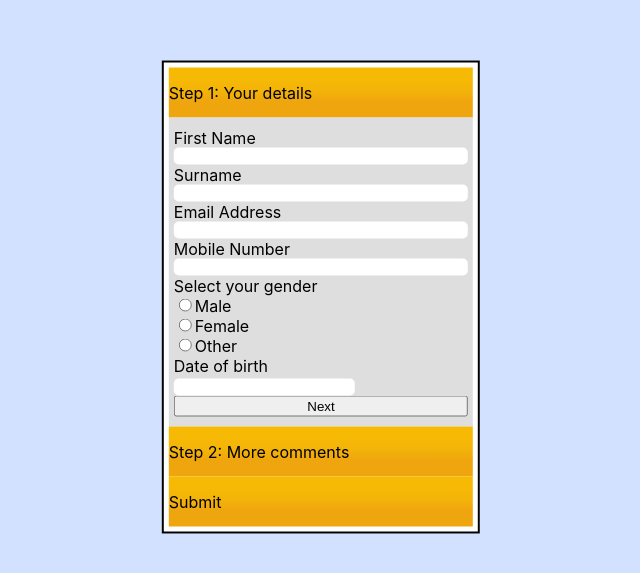
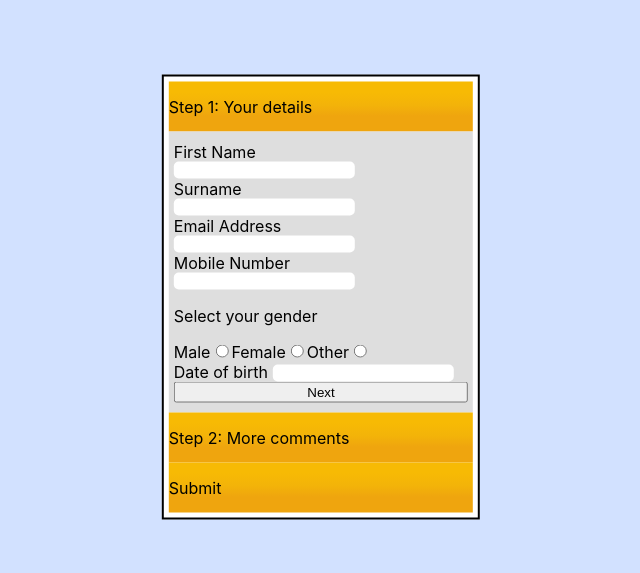
Before and after one commit to Grzegorz-Pietruszka/finer-vision-data-entry, a React (Create React App) app: page / in a window 1280 px wide. Shown: the part 103-676 px from the top of the page, without its empty margins (319-959 px from the left). Built offline with nearby package versions, Linux system fonts and the light colour scheme.

Commit message:
updated styles

```diff
--- a/src/components/Form/Form.js
+++ b/src/components/Form/Form.js
@@ -31,66 +31,76 @@ const Form = () => {
                        active={activeAccordion}
                        setActive={setActiveAccordion}>
                 <div className={style.formInputs}>
-                    <label className={errors.firstName && style.inputError}>First Name</label>
+                    <div className={errors.firstName && style.error}>
+                        <label>First Name</label>
                         <input
                             type='text'
                             onChange={handleChange}
                             name='firstName'
                             value={inputValues.firstName}/>
                         {errors.firstName && <p>{errors.firstName}</p>}
+                    </div>
 
-                    <label className={errors.surname && style.inputError}>Surname</label>
+                    <div className={errors.surname && style.error}>
+                        <label>Surname</label>
                         <input type='text'
                                onChange={handleChange}
                                name='surname'
                                value={inputValues.surname}/>
                         {errors.surname && <p>{errors.surname}</p>}
 
-                    <label className={errors.email && style.inputError}>Email Address</label>
+                        <label className={errors.email && style.error}>Email Address</label>
                         <input type='text'
                                onChange={handleChange}
                                name='emailAddress'
                                value={inputValues.emailAddress}/>
                         {errors.email && <p>{errors.email}</p>}
+                    </div>
 
-                    <label className={errors.mobileNumber && style.inputError}>Mobile Number</label>
+                    <div className={errors.mobileNumber && style.error}>
+                        <label>Mobile Number</label>
                         <input type='text'
                                onChange={handleChange}
                                name='mobileNumber'
                                value={inputValues.mobileNumber}/>
                         {errors.mobileNumber && <p>{errors.mobileNumber}</p>}
+                        <div className={errors.gender && style.error}>
 
-                    <label>Select your gender</label>
-                    <label>
+
+                            <p>Select your gender</p>
+                            <label>Male</label>
                             <input type="radio"
                                    value="male"
                                    name="gender"
                                    onChange={handleChange}/>
-                        Male
-                    </label>
-                    <label>
+
+
+                            <label>Female</label>
                             <input type="radio"
                                    value="female"
                                    name="gender"
                                    onChange={handleChange}/>
-                        Female
-                    </label>
-                    <label>
+
+
+                            <label>Other</label>
                             <input type="radio"
                                    value="other"
                                    name="gender"
                                    onChange={handleChange}/>
-                        Other
-                    </label>
                             {errors.gender && <p>{errors.gender}</p>}
+                        </div>
+
+                    </div>
 
                     {/*date of birth*/}
-                    <label className={errors.birthDate && style.inputError}>Date of birth </label>
+                    <div className={errors.birthDate && style.error}>
+                        <label>Date of birth </label>
                         <DatePicker selected={inputValues.birthDate}
                                     name="date"
                                     onChange={handleChange}
                                     dateFormat="dd/MM/yyyy"/>
                         {errors.birthDate && <p>{errors.birthDate}</p>}
+                    </div>
 
                     <button type={"button"} onClick={() => setActiveAccordion('Step 2: More comments')}>
                         Next
@@ -101,8 +111,8 @@ const Form = () => {
                        active={activeAccordion}
                        setActive={setActiveAccordion}>
 
-                <textarea name="comments" maxlength="100" cols="30" rows="10"
-                          onChange={handleChange}>Your comments</textarea>
+                <textarea name="comments" maxLength="100" cols="30" rows="10" defaultValue='Your comments'
+                          onChange={handleChange} />
                 <button type={"button"} onClick={() => setActiveAccordion('Submit')}>
                     Next
                 </button>
--- a/src/components/Form/Form.module.scss
+++ b/src/components/Form/Form.module.scss
@@ -1,14 +1,4 @@
 form {
-  .inputError {
-    p {
-      color: red;
-    }
-    input {
-      border: 2pX solid red;
-      //-webkit-box-shadow: inset -6px -10px 7px 0px rgba(0,0,0,0.47);
-    }
-  }
-
   .formInputs {
     display: flex;
     flex-direction: column;
@@ -16,9 +6,24 @@ form {
     padding: 10px 5px;
 
     input {
-      box-shadow: inset 8px 8px 63px -142px rgba(0,0,0,0.75);
+      box-shadow: inset 8px 8px 63px -142px rgba(0, 0, 0, 0.75);
       border-radius: 5px;
       border: none;
+      display: block;
+    }
+
+    input[type="radio"] {
+      display: inline-block;
+    }
+
+    .error {
+      p {
+        color: red;
+      }
+
+      input {
+        border: 2pX solid red;
+      }
     }
   }
 }
--- a/src/components/helpers/useFormValidation.js
+++ b/src/components/helpers/useFormValidation.js
@@ -33,7 +33,7 @@ function useFormValidation(initialState, validate) {
         }
     }
 
-    return {inputValues, handleChange, errors, handleSubmit, isSubmittable}
+    return {inputValues, handleChange, errors, handleSubmit}
 }
 
 export default useFormValidation;
--- a/src/components/helpers/validateInput.js
+++ b/src/components/helpers/validateInput.js
@@ -38,6 +38,5 @@ export default function validateInput(values) {
         errors.birthDate = "Please provide your date of birth"
     }
 
-
     return errors;
 }
```
Lines whose indentation alone changed are shown as unchanged.
